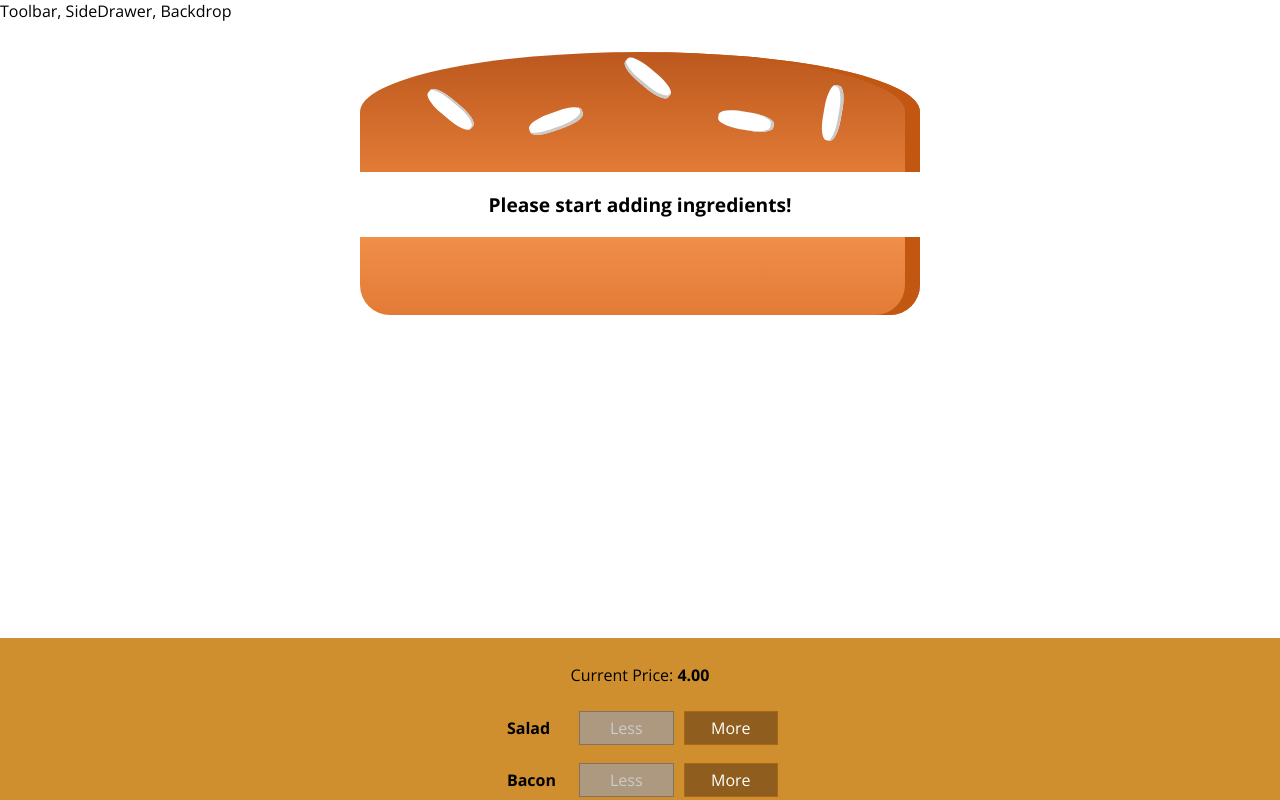
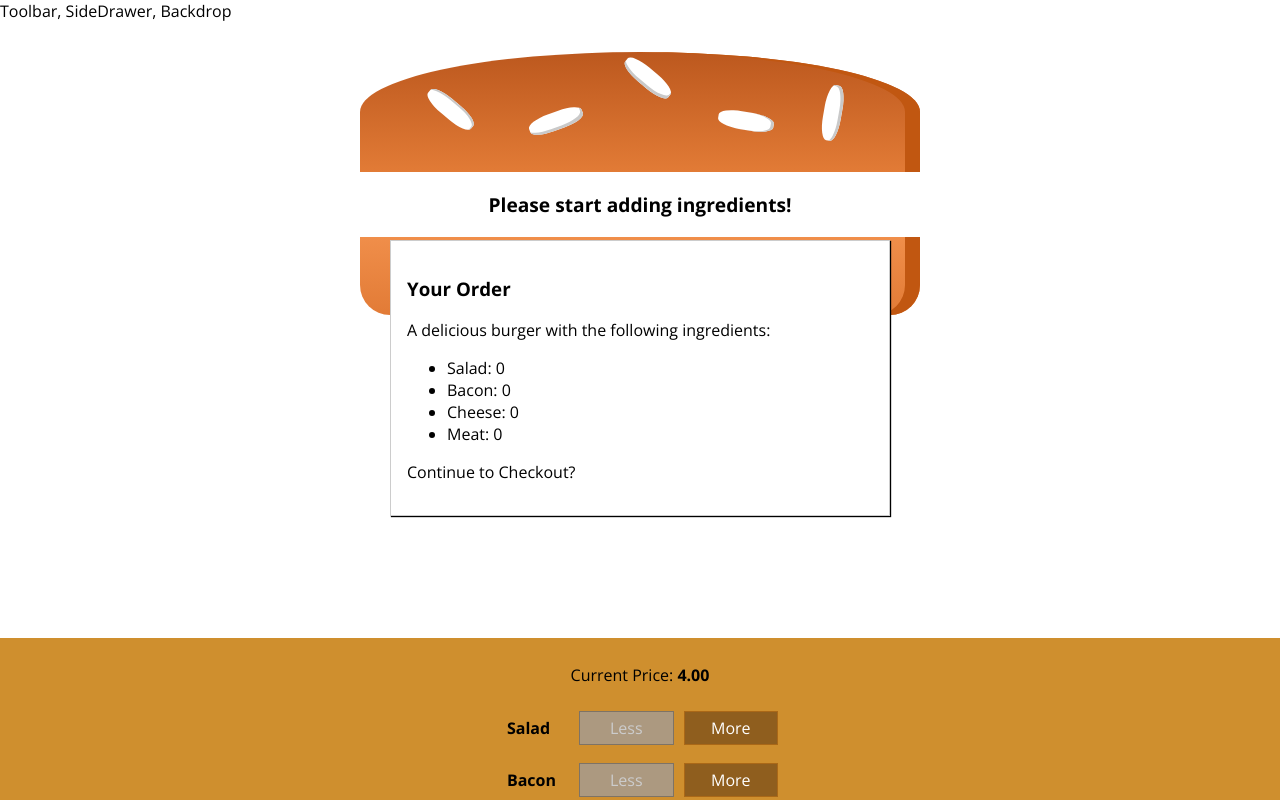
Before and after one commit to DanielRozov/burger_app, a React (Create React App) app: page / in a window 1280 px wide. Shown: the top 800 px of the page. Built offline with nearby package versions, Linux system fonts and the light colour scheme.

Commit message:
Created OrderSummary modal

```diff
--- /dev/null
+++ b/src/components/Burger/OrderSummary/OrderSummary.js
@@ -0,0 +1,25 @@
+import React from 'react';
+
+import Auxiliary from '../../../hoc/Auxiliary';
+
+const orderSummary = (props) => {
+  const ingredientSummary = Object.keys(props.ingredients)
+    .map(igKey => {
+      return (
+        <li key={igKey}>
+          <span style={{ textTransform: 'capitalize' }}>{igKey}</span>: {props.ingredients[igKey]}
+        </li>);
+    })
+  return (
+    <Auxiliary>
+      <h3>Your Order</h3>
+      <p>A delicious burger with the following ingredients:</p>
+      <ul>
+        {ingredientSummary}
+      </ul>
+      <p>Continue to Checkout?</p>
+    </Auxiliary>
+  );
+}
+
+export default orderSummary;
--- /dev/null
+++ b/src/components/UI/Modal/Modal.js
@@ -0,0 +1,11 @@
+import React from 'react';
+
+import classes from './Modal.module.css'
+
+const modal = (props) => (
+  <div className={classes.Modal}>
+    {props.children}
+  </div>
+);
+
+export default modal;
--- /dev/null
+++ b/src/components/UI/Modal/Modal.module.css
@@ -0,0 +1,20 @@
+.Modal {
+  position: fixed;
+  z-index: 500;
+  background-color: white;
+  width: 70%;
+  border: 1px solid #ccc;
+  box-shadow: 1px 1px 1px black;
+  padding: 16px;
+  left: 15%;
+  top: 30%;
+  box-sizing: border-box;
+  transition: all 0.3s ease-out;
+}
+
+@media (min-width: 600px) {
+  .Modal {
+      width: 500px;
+      left: calc(50% - 250px);
+  }
+}
--- a/src/containers/BurgerBuilder/BurgerBuilder.js
+++ b/src/containers/BurgerBuilder/BurgerBuilder.js
@@ -3,6 +3,8 @@
 import Auxiliary from '../../hoc/Auxiliary';
 import Burger from '../../components/Burger/Burger';
 import BuildControls from '../../components/Burger/BuildControls/BuildControls';
+import Modal from '../../components/UI/Modal/Modal';
+import OrderSummary from '../../components/Burger/OrderSummary/OrderSummary';
 
 const INGREDIENT_PRICES = {
   salad: 0.5,
@@ -24,7 +26,7 @@
   }
 
   updatePurchaseState(ingredients) {
-        const sum = Object.keys(ingredients)
+    const sum = Object.keys(ingredients)
       .map(igKey => {
         return ingredients[igKey];
       })
@@ -74,6 +76,9 @@
     }
     return (
       <Auxiliary>
+        <Modal>
+          <OrderSummary ingredients={this.state.ingredients} />
+        </Modal>
         <Burger ingredients={this.state.ingredients} />
         <BuildControls
           ingredientAdded={this.addIngredientHandler}
```
Also changed, not shown: src/components/UI/Backdop/Backdrop.js (added).
